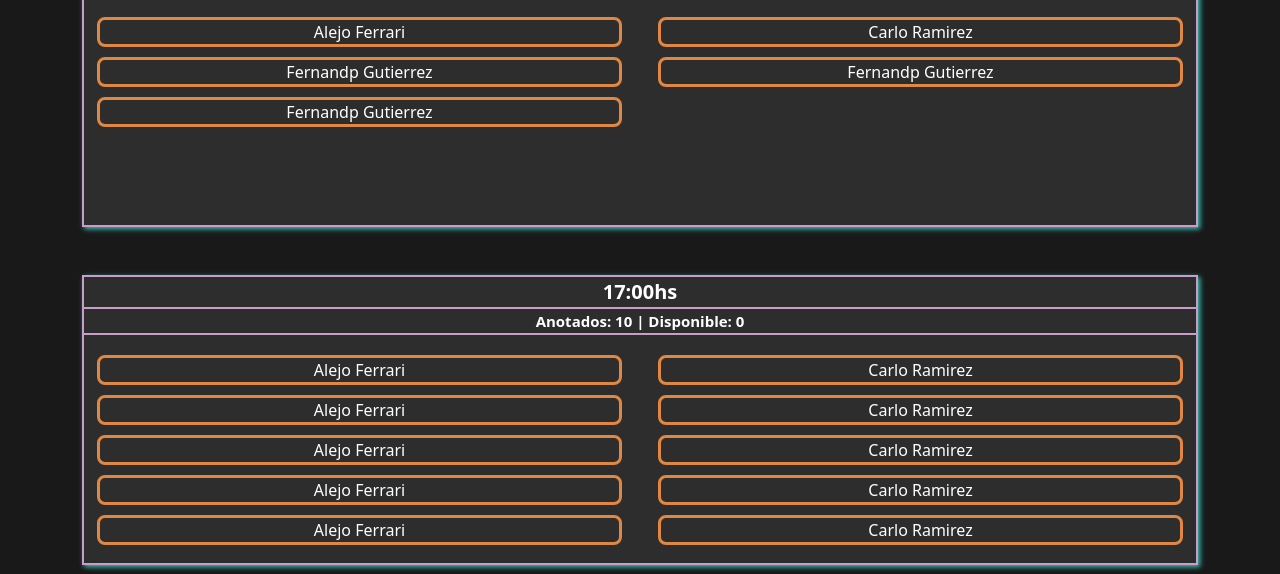
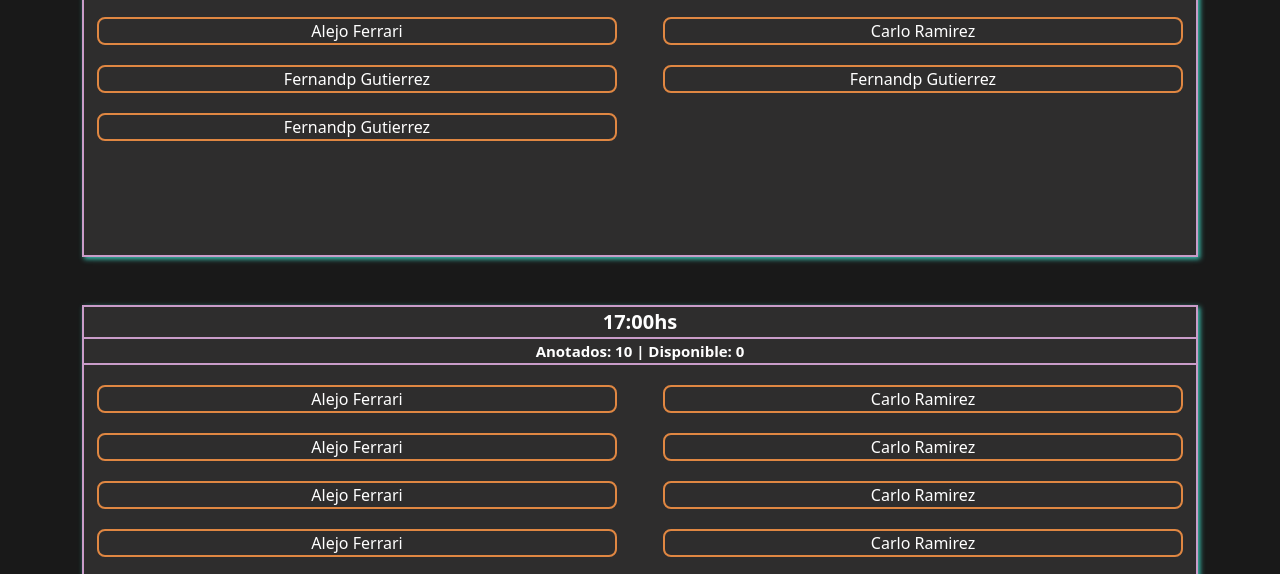
Before and after one commit to AlejoFerrari463/box-socios, a plain HTML site: page html/agenda.html in a window 1280 px wide. Shown: the part 211-785 px from the top of the page. Drawn offline with nearby package versions, Linux system fonts and the light colour scheme.

Commit message:
arreglo tamaños en seccion agenda

```diff
--- a/css/style.css
+++ b/css/style.css
@@ -262,7 +262,7 @@ a {
 .agenda{
 
     width: 100%;
-    height: 290px;
+    height: 320px;
     border: 2px solid #C99CC9;
     background: white;
     box-shadow: 2px 2px 5px #3CC6B7;
@@ -297,7 +297,7 @@ a {
 
     display: grid;
     grid-template-columns: 1fr 1fr;
-    grid-gap: 10px;
+    grid-gap: 20px;
     margin: 20px 0;
 }
 
@@ -305,7 +305,7 @@ a {
 
     text-align: center;
 
-    border:  3px solid #E08742;
+    border:  2px solid #E08742;
     border-radius: 8px;
     margin: 0 13px;
 
```
